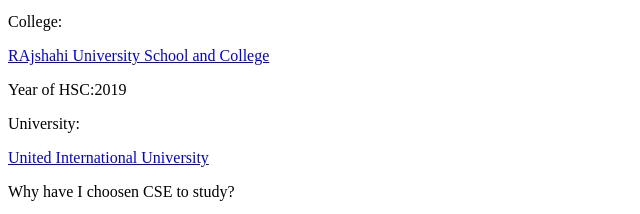
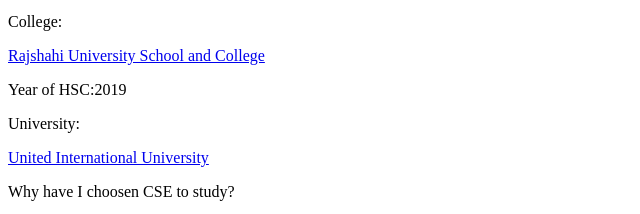
Before and after one commit to mshishir202021/mshishir202021.github.io, a plain HTML site: page index.html in a window 1280 px wide. Shown: the part 366-580 px from the top of the page, 0-640 px from the left. Drawn offline with Linux system fonts and the light colour scheme.

Commit message:
Update index.html

```diff
--- a/index.html
+++ b/index.html
@@ -14,7 +14,7 @@
   <a href="https://www.facebook.com/page.rus/?ref=br_rs">Rajshahi University School and College</a>
   <p>Year of SSC:2017</p>
   <p>College:</p>
-<a href="https://www.facebook.com/page.rus/?ref=br_rs">RAjshahi University School and College</a>
+  <a href="https://www.facebook.com/page.rus/?ref=br_rs">Rajshahi University School and College</a>
   <p>Year of HSC:2019</p>
   <p>University:</p>
   <a href="uiu.ac.bd">United International University</a>
```
Lines whose indentation alone changed are shown as unchanged.
